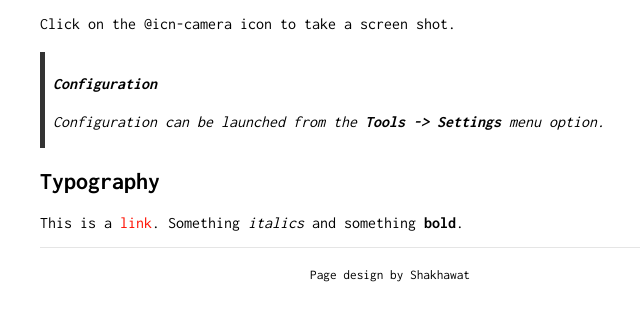
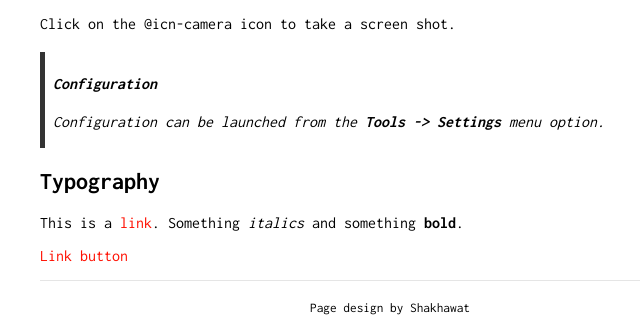
Before and after one commit to 0xShakhawat/portfoliotest, a Jekyll site: the page built from index.md, in a window 1280 px wide and 900 px high, scrolled down 1366 px, cut to the strip 585-900 px from the top of the window. Shown: the whole strip, without its empty margins (250-890 px from the left). Built offline with Jekyll 4.4.1, drawn with Linux system fonts in a browser that asks for light colours; our own code applies the rules of GitHub Pages for plain Markdown files; before the commit the page ends 2233 px from its top, so only the background shows below that.

Commit message:
Update index.md

```diff
--- a/index.md
+++ b/index.md
@@ -45,3 +45,5 @@ Click on the @icn-camera icon to take a screen shot.
 ## Typography
 
 This is a [link](http://google.com). Something *italics* and something **bold**.
+
+[Link button](http://example.com/){: .btn }
```
